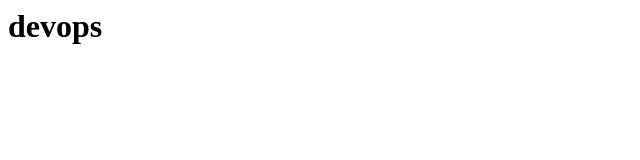
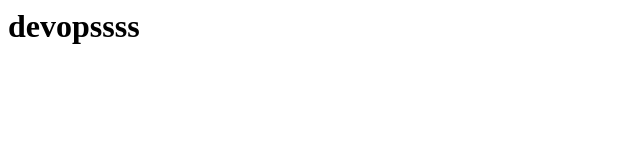
Before and after one commit to Pushkarmca2022/demo, a plain HTML site: page index.html in a window 1280 px wide. Shown: the full height of the page, 0-640 px from the left. Drawn offline with Linux system fonts and the light colour scheme.

Commit message:
Update index.html

```diff
--- a/index.html
+++ b/index.html
@@ -1 +1 @@
-<h1>devops</h1>
+<h1>devopssss</h1>
```
